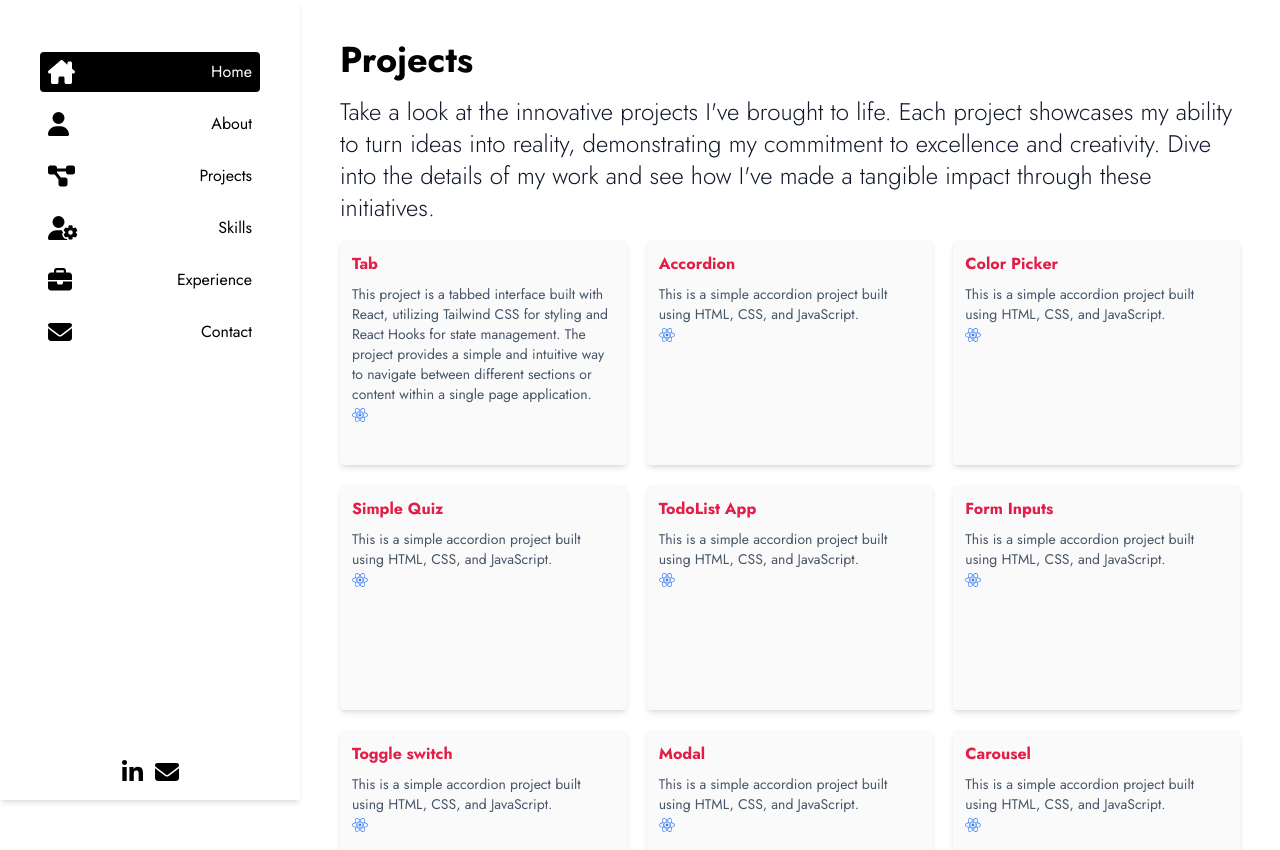
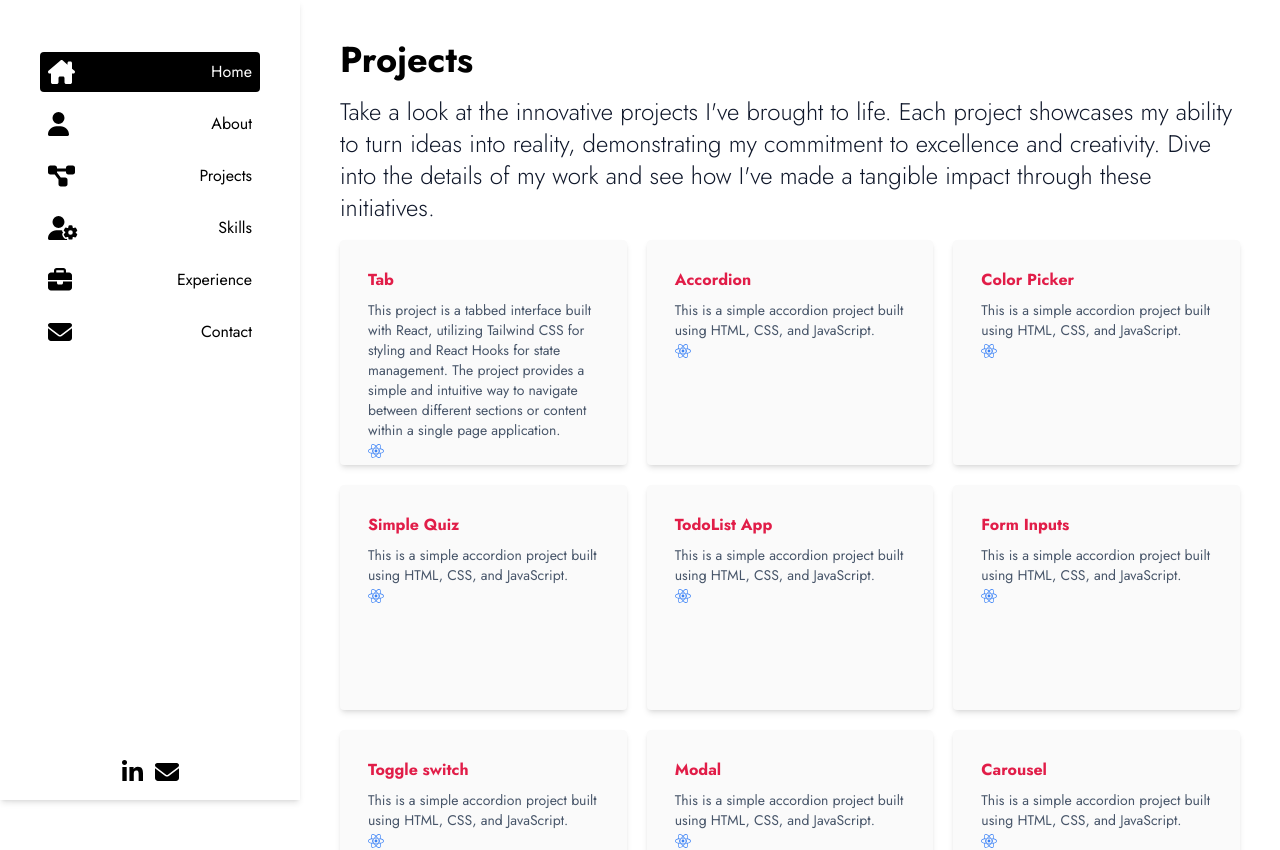
Before and after one commit to Mark-Alexis-Posadas/react-portfolio, a React (Vite) app: page /projects in a window 1280 px wide. Shown: the top 850 px of the page. Built offline with nearby package versions, Linux system fonts and the light colour scheme.

Commit message:
adjust card padding

```diff
--- a/src/Layout.jsx
+++ b/src/Layout.jsx
@@ -108,7 +108,7 @@ const projectsCardLayout = (data) => {
   return (
     <Link
       to={`/projects/${data.pageTitle.replace(/ /g, "")}`}
-      className="h-full block p-3"
+      className="h-full block p-7"
     >
       <h1 className="font-bold text-rose-600 mb-2">{data.pageTitle}</h1>
       <p className="text-sm text-slate-600">{data.description}</p>
@@ -140,7 +140,7 @@ const skillsCardLayout = (data) => {
 
 const experienceCardLayout = (data) => {
   return (
-    <article className="flex items-center mb-5 p-3">
+    <article className="flex items-center mb-5 p-7">
       <figure>
         <img
           src={data.logo}
```
